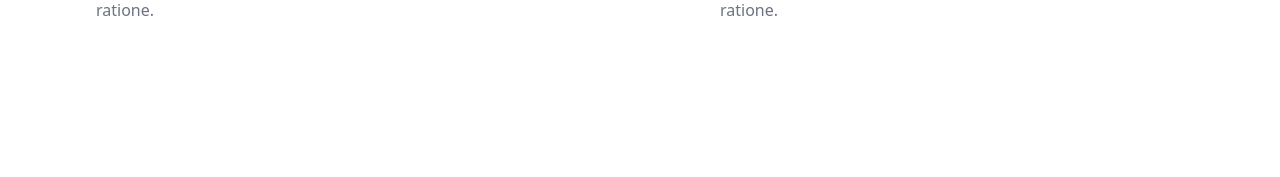
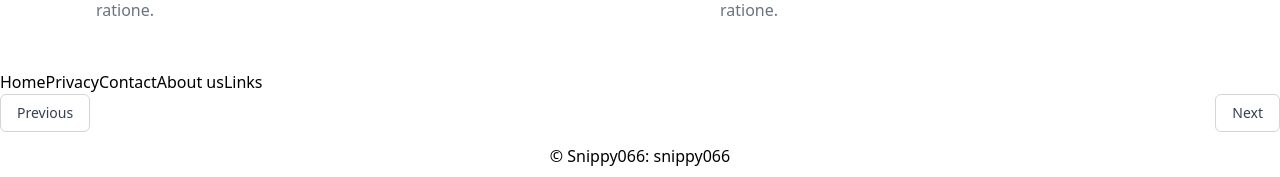
Before and after one commit to snippy066/designHomePage, a React (Create React App) app: page / in a window 1280 px wide. Shown: the part 1034-1211 px from the top of the page. Before the commit the page ends 1104 px from the top, so only its background shows below. Built offline with nearby package versions, Linux system fonts and the light colour scheme.

Commit message:
Update Footer.js

```diff
--- a/src/Footer.js
+++ b/src/Footer.js
@@ -5,6 +5,35 @@ function Footer(){
 
         <div>
 
+             <div class="footer-basic">
+        <footer>
+            <div class="social"><a href="#"><i class="icon ion-social-instagram"></i></a><a href="#"><i class="icon ion-social-snapchat"></i></a><a href="#"><i class="icon ion-social-twitter"></i></a><a href="#"><i class="icon ion-social-facebook"></i></a></div>
+            <div class="dive" >
+                <span ><a href="#">Home</a></span>
+                <span ><a href="#">Privacy</a></span>
+                <span ><a href="#">Contact</a></span>
+                <span ><a href="#">About us</a></span>
+                <span ><a href="#">Links</a></span>
+            </div>
+        </footer>
+    </div>
+
+<div class="flex-1 flex justify-between">
+    <a href="#" class="relative inline-flex items-center px-4 py-2 border border-gray-300 text-sm font-medium rounded-md text-gray-700 bg-white hover:bg-gray-50">
+      Previous
+    </a>
+    <a href="#" class="ml-3 relative inline-flex items-center px-4 py-2 border border-gray-300 text-sm font-medium rounded-md text-gray-700 bg-white hover:bg-gray-50">
+      Next
+    </a>
+  </div>
+
+  <div class="footer-copyright text-center py-3">© Snippy066:
+    <a href=""> snippy066</a>
+  </div>
+
+
+
+
         </div>
     );
 }
```
